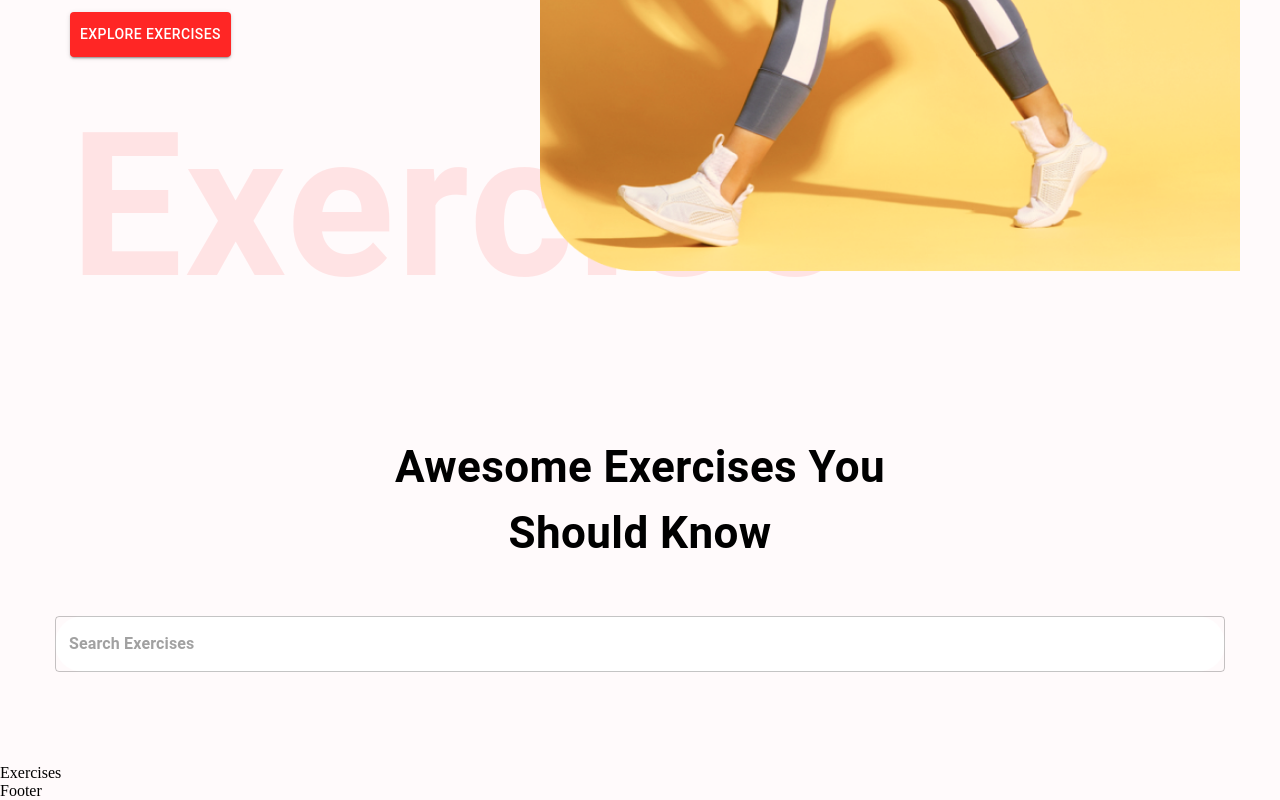
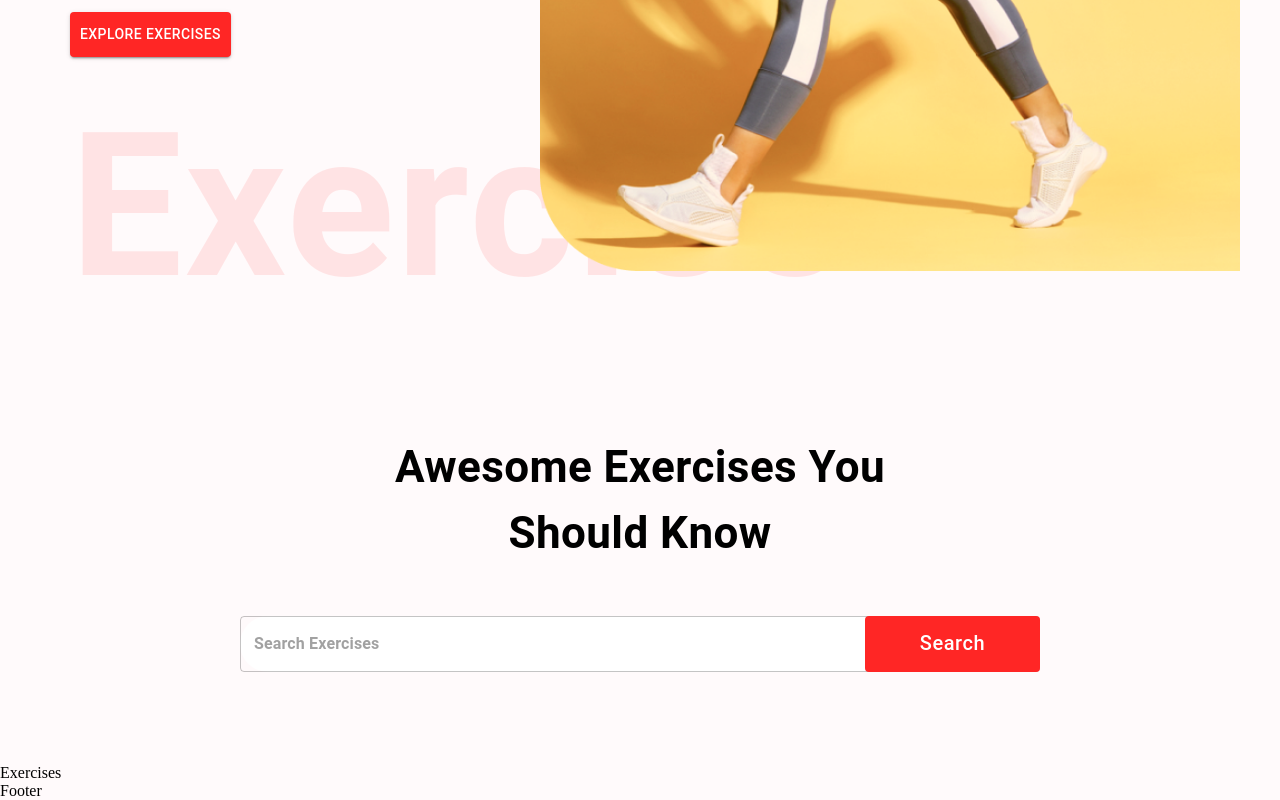
Before and after one commit to uklivewire/fitness-app, a React (Create React App) app: page / in a window 1280 px wide. Shown: the part 595-1395 px from the top of the page. Built offline with nearby package versions, Linux system fonts and the light colour scheme.

Commit message:
search Button added to searchExercises.js, utils folder and fetchData.js added

```diff
--- a/src/components/SearchExercises.js
+++ b/src/components/SearchExercises.js
@@ -3,6 +3,14 @@ import { Box, Button, Stack, TextField, Typography } from '@mui/material';
 
 
 const SearchExercises = () => {
+  const [search, setSearch] = useState('')
+
+  const handleSearch = async () => {
+    if(search) {
+      // const exerciseData = await fetchData();
+    }
+  }
+
   return (
     <Stack alignItems='center' mt='37px' justifyContent='center' p='20px'>
       <Typography fontWeight={700} sx={{ fontSize: { lg: '44px', xs: '30px'}}} mb='50px' textAlign='center'>
@@ -12,16 +20,27 @@ const SearchExercises = () => {
         <TextField
           sx={{
             input: { fontWeight: '700', border: 'none', borderRadius:'4px'},
-            width: { lg: '1170px', xs: '350px'},
+            width: { lg: '800px', xs: '350px'},
             backgroundColor: '#fff',
-            borderRadius: '40px'
+            borderRadius: '40px',
           }}
           height='76px'
-          value=''
-          onChange={(e) => {}}
+          value={search}
+          onChange={(e) => setSearch(e.target.value.toLowerCase)}
           placeholder='Search Exercises'
           type='text'
         />
+        <Button className="search-btn" sx={{
+          bgcolor: '#FF2625', color: '#fff',
+          textTransform: 'none', width: { lg: '175px', xs: '80px'},
+          fontSize: { lg: '20px', xs: '14px'},
+          height: '56px',
+          position: 'absolute',
+          right: '0'
+        }}
+        onClick={handleSearch}
+        >Search
+        </Button>
       </Box>
     </Stack>
   )
```
Also changed, not shown: src/utils/fetchData.js (added, +8 -0 lines).
